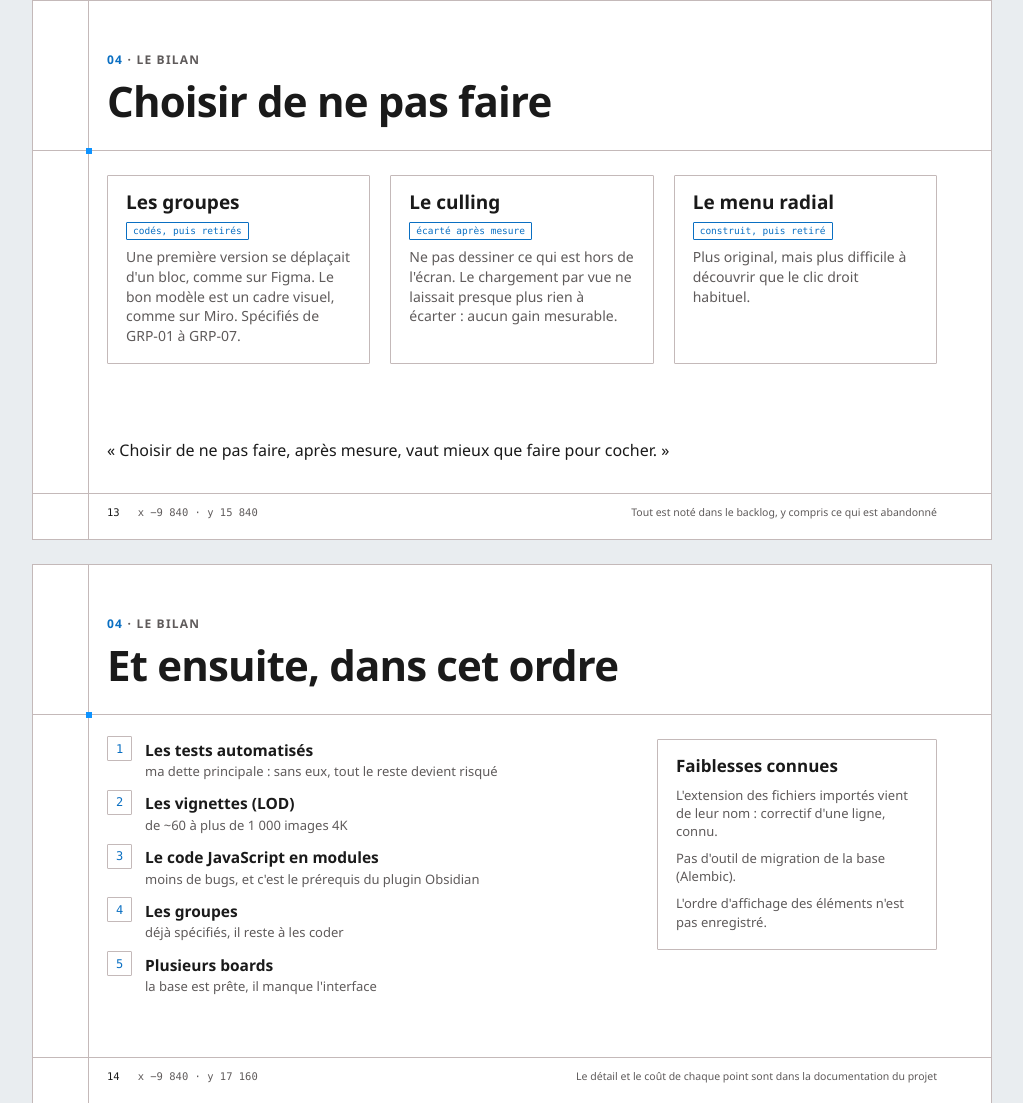
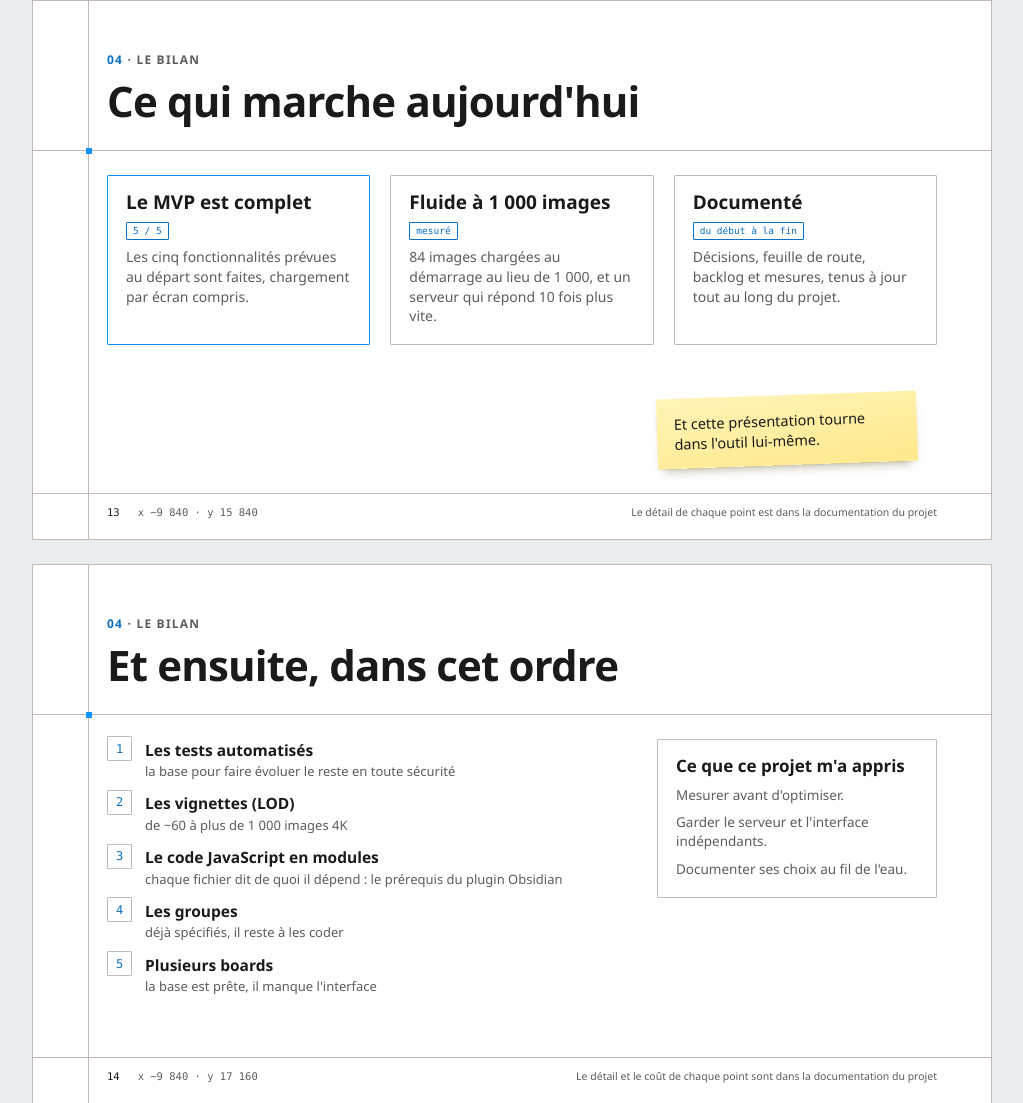
Before and after one commit to acps32/reference_manager, a plain HTML site: page docs/soutenance/slides/slides.html in a window 1280 px wide. Shown: the part 6792-7895 px from the top of the page, without its empty margins (128-1151 px from the left). Drawn offline with Linux system fonts and the light colour scheme.

Commit message:
End the defense on a positive review
Replace the "choosing not to do" slide with what works today (complete
MVP, measured fluidity at 1,000 images, documentation kept up to date),
and swap the known weaknesses on the next-steps slide for what the
project taught. Demo layout saved again before rebuilding the board.

Co-Authored-By: Claude Opus 5.5 <noreply@anthropic.com>

```diff
--- a/docs/soutenance/slides/slides.html
+++ b/docs/soutenance/slides/slides.html
@@ -415,26 +415,26 @@ kbd { display: inline-block; padding: 1px 10px; border: 1.5px solid var(--line);
 <section class="slide">
     <i class="line v"></i><i class="line h top"></i><i class="line h bottom"></i><i class="cross"></i>
     <p class="kicker"><span class="num">04</span> · Le bilan</p>
-    <h1>Choisir de ne pas faire</h1>
+    <h1>Ce qui marche aujourd'hui</h1>
     <div class="block cards3" style="left:150px;top:350px;width:1660px">
-        <article class="card">
-            <h3>Les groupes</h3>
-            <span class="tag">codés, puis retirés</span>
-            <p>Une première version se déplaçait d'un bloc, comme sur Figma. Le bon modèle est un cadre visuel, comme sur Miro. Spécifiés de GRP-01 à GRP-07.</p>
+        <article class="card accent">
+            <h3>Le MVP est complet</h3>
+            <span class="tag">5 / 5</span>
+            <p>Les cinq fonctionnalités prévues au départ sont faites, chargement par écran compris.</p>
         </article>
         <article class="card">
-            <h3>Le culling</h3>
-            <span class="tag">écarté après mesure</span>
-            <p>Ne pas dessiner ce qui est hors de l'écran. Le chargement par vue ne laissait presque plus rien à écarter&nbsp;: aucun gain mesurable.</p>
+            <h3>Fluide à <span class="nw">1 000</span> images</h3>
+            <span class="tag">mesuré</span>
+            <p>84 images chargées au démarrage au lieu de <span class="nw">1 000</span>, et un serveur qui répond 10 fois plus vite.</p>
         </article>
         <article class="card">
-            <h3>Le menu radial</h3>
-            <span class="tag">construit, puis retiré</span>
-            <p>Plus original, mais plus difficile à découvrir que le clic droit habituel.</p>
+            <h3>Documenté</h3>
+            <span class="tag">du début à la fin</span>
+            <p>Décisions, feuille de route, backlog et mesures, tenus à jour tout au long du projet.</p>
         </article>
     </div>
-    <p class="block quote" style="left:150px;top:880px">«&nbsp;Choisir de ne pas faire, après mesure, vaut mieux que faire pour cocher.&nbsp;»</p>
-    <div class="footer"><span class="page"></span><span class="where"></span><span class="end">Tout est noté dans le backlog, y compris ce qui est abandonné</span></div>
+    <p class="postit" style="left:1250px;top:790px;width:520px">Et cette présentation tourne dans l'outil lui-même.</p>
+    <div class="footer"><span class="page"></span><span class="where"></span><span class="end">Le détail de chaque point est dans la documentation du projet</span></div>
 </section>
 
 <section class="slide">
@@ -442,18 +442,18 @@ kbd { display: inline-block; padding: 1px 10px; border: 1.5px solid var(--line);
     <p class="kicker"><span class="num">04</span> · Le bilan</p>
     <h1>Et ensuite, dans cet ordre</h1>
     <ol class="block numbered" style="left:150px;top:350px;width:1000px;gap:24px">
-        <li><span class="step">1</span><p><b>Les tests automatisés</b><span class="what">ma dette principale&nbsp;: sans eux, tout le reste devient risqué</span></p></li>
+        <li><span class="step">1</span><p><b>Les tests automatisés</b><span class="what">la base pour faire évoluer le reste en toute sécurité</span></p></li>
         <li><span class="step">2</span><p><b>Les vignettes (LOD)</b><span class="what">de ~60 à plus de <span class="nw">1 000</span> images 4K</span></p></li>
-        <li><span class="step">3</span><p><b>Le code JavaScript en modules</b><span class="what">moins de bugs, et c'est le prérequis du plugin Obsidian</span></p></li>
+        <li><span class="step">3</span><p><b>Le code JavaScript en modules</b><span class="what">chaque fichier dit de quoi il dépend&nbsp;: le prérequis du plugin Obsidian</span></p></li>
         <li><span class="step">4</span><p><b>Les groupes</b><span class="what">déjà spécifiés, il reste à les coder</span></p></li>
         <li><span class="step">5</span><p><b>Plusieurs boards</b><span class="what">la base est prête, il manque l'interface</span></p></li>
     </ol>
     <aside class="block card" style="left:1250px;top:350px;width:560px">
-        <h3 style="font-size:34px">Faiblesses connues</h3>
-        <ul style="margin-top:20px;display:flex;flex-direction:column;gap:18px;font-size:26px;line-height:1.4;color:var(--ink-dim)">
-            <li>L'extension des fichiers importés vient de leur nom&nbsp;: correctif d'une ligne, connu.</li>
-            <li>Pas d'outil de migration de la base (Alembic).</li>
-            <li>L'ordre d'affichage des éléments n'est pas enregistré.</li>
+        <h3 style="font-size:34px">Ce que ce projet m'a appris</h3>
+        <ul style="margin-top:20px;display:flex;flex-direction:column;gap:18px;font-size:27px;line-height:1.4;color:var(--ink-dim)">
+            <li>Mesurer avant d'optimiser.</li>
+            <li>Garder le serveur et l'interface indépendants.</li>
+            <li>Documenter ses choix au fil de l'eau.</li>
         </ul>
     </aside>
     <div class="footer"><span class="page"></span><span class="where"></span><span class="end">Le détail et le coût de chaque point sont dans la documentation du projet</span></div>
```
Also changed, not shown: docs/soutenance/slides/png/slide-13.png, docs/soutenance/slides/png/slide-14.png.
